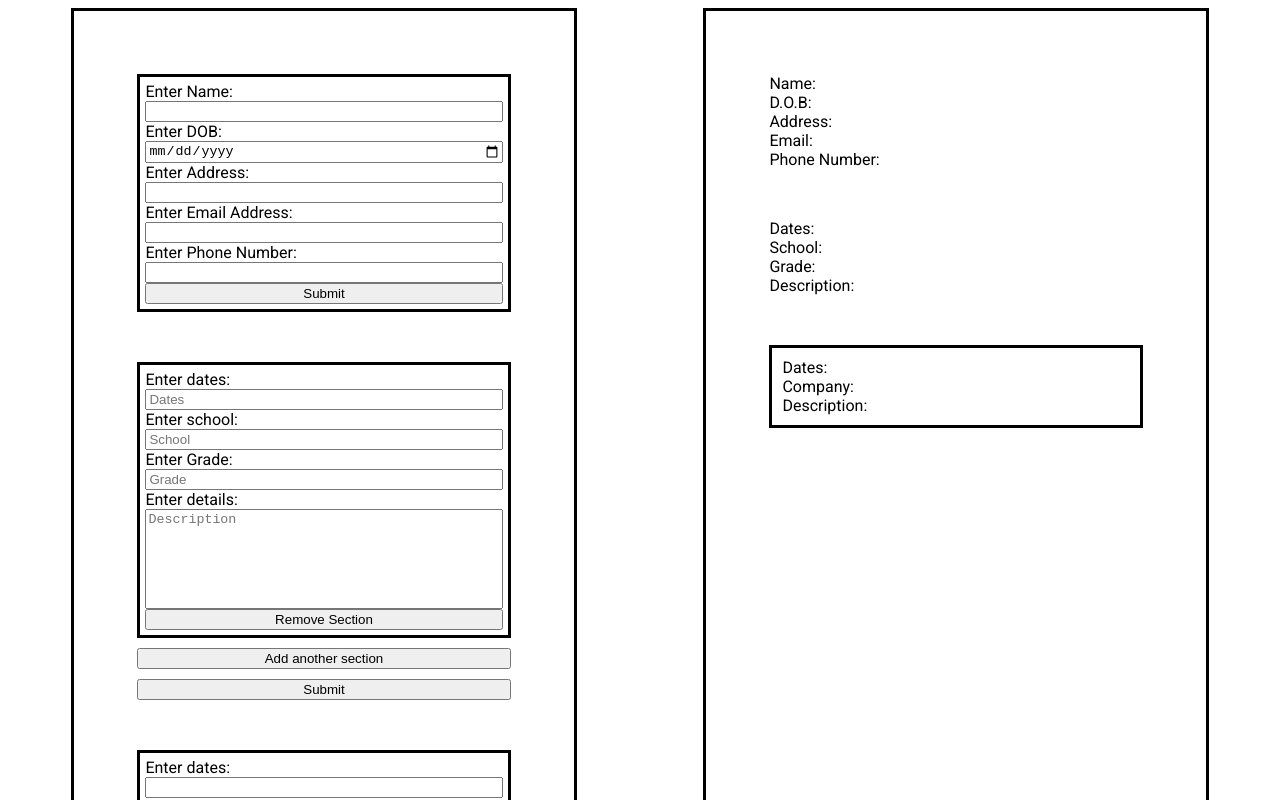
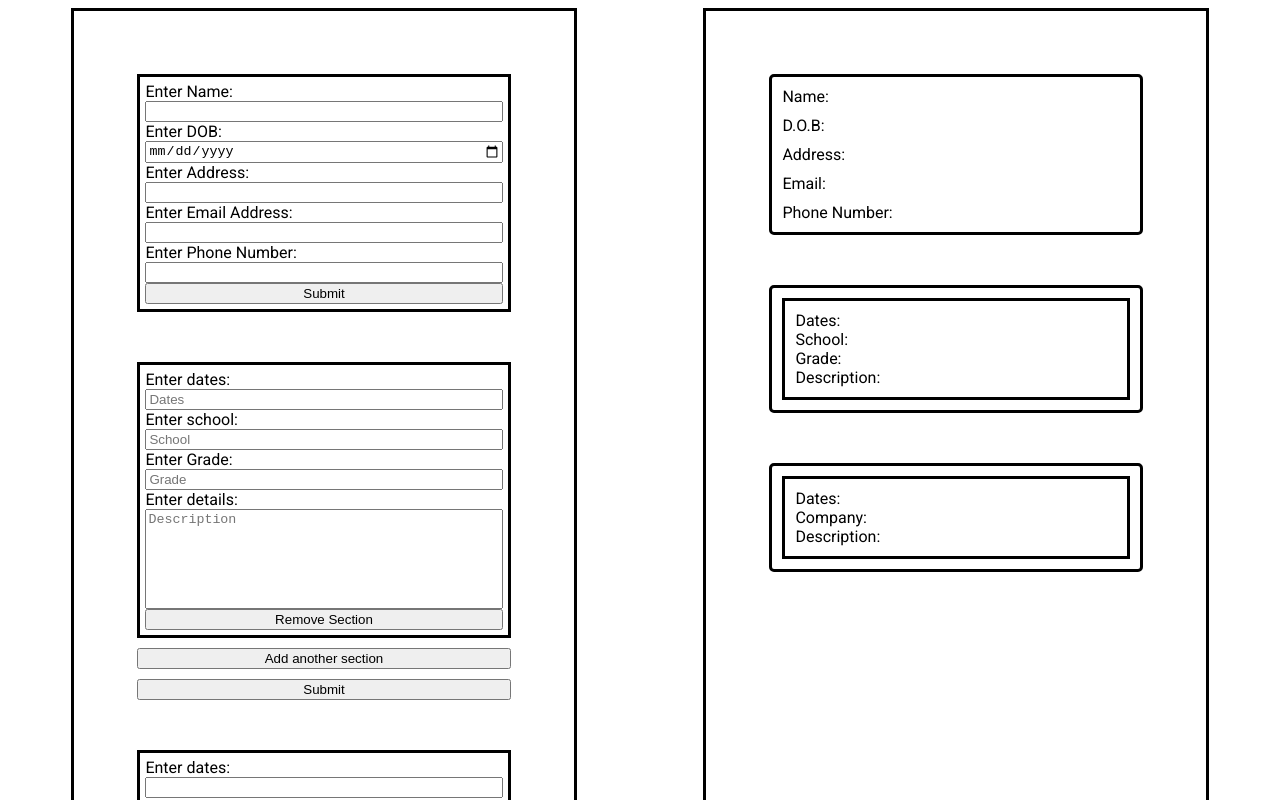
Before and after one commit to dunsd/cv-project, a React (Create React App) app: page / in a window 1280 px wide. Shown: the top 800 px of the page. Built offline with nearby package versions, Linux system fonts and the light colour scheme.

Commit message:
Add common display style

```diff
--- a/src/components/EducationDisplay.js
+++ b/src/components/EducationDisplay.js
@@ -1,12 +1,13 @@
 import React from "react";
+import './css/Displays.css';
 
 const EducationDisplay = ({eduInputs}) => {
 
     return (
-        <div>
+        <div className="displayDivOuter">
             {eduInputs.map((input, index) => {
                 return (
-                <div key={index}>
+                <div className="displayDivInner" key={index}>
                      <div className="eduDates">
                         Dates:<br />{input.dates}
                      </div>
--- a/src/components/UserDetails.js
+++ b/src/components/UserDetails.js
@@ -1,10 +1,12 @@
 import React from "react";
+import './css/Displays.css';
+
 
 const UserDetails = ({userInfo}) => {
 
 
     return (
-        <div className="userDetails">
+        <div className="displayDivOuter">
             <div>Name: {userInfo.name}</div>
             <div>D.O.B: {userInfo.dob}</div>
             <div>Address: {userInfo.address}</div>
--- a/src/components/WorkDisplay.js
+++ b/src/components/WorkDisplay.js
@@ -5,10 +5,10 @@ import './css/Displays.css';
 const WorkDisplay = ({workInputs}) => {
 
     return (
-        <div className="displayDiv">
+        <div className="displayDivOuter">
             {workInputs.map((input, index) => {
                 return (
-                    <div key={index}>
+                    <div className="displayDivInner" key={index}>
                         <div className="workDates">
                             Dates:<br />{input.dates}
                         </div>
--- a/src/components/css/Displays.css
+++ b/src/components/css/Displays.css
@@ -1,4 +1,13 @@
-.displayDiv {
+.displayDivOuter {
+    border: solid black;
+    display: flex;
+    flex-direction: column;
+    padding: 10px;
+    gap: 10px;
+    border-radius: 5px;
+}
+
+.displayDivInner {
     border: solid black;
     display: flex;
     flex-direction: column;
```
